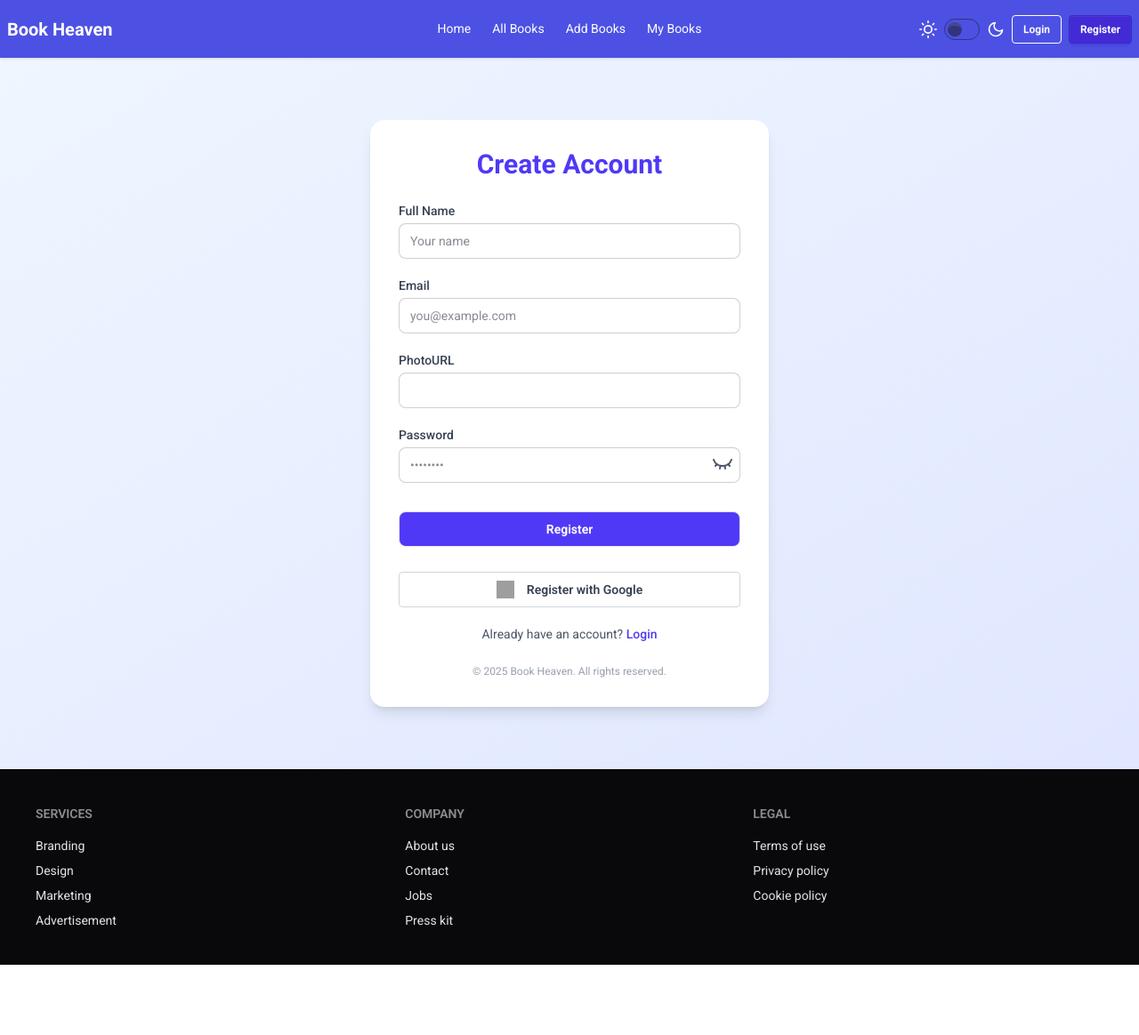
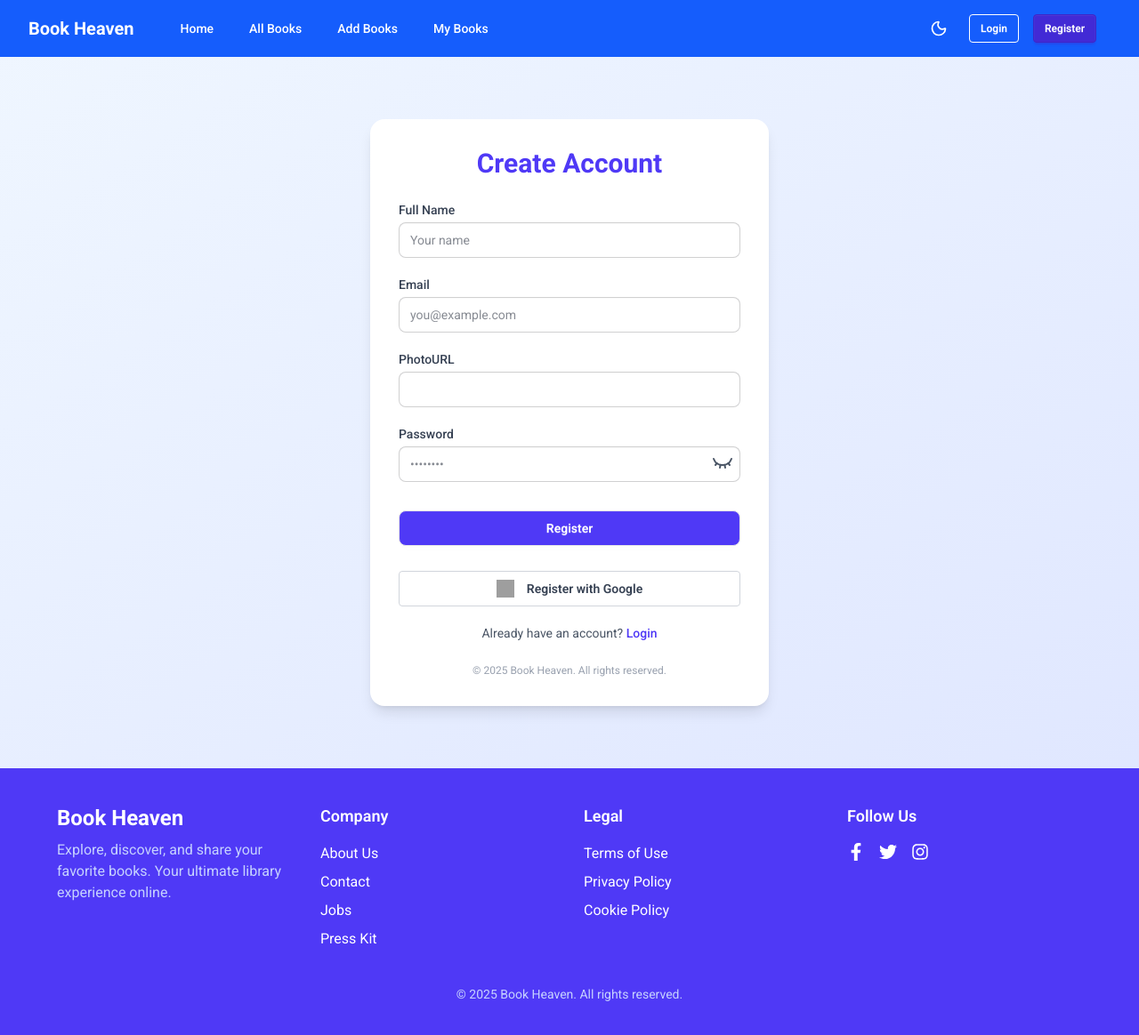
Before and after one commit to TajbinOvie/The-Book-Heaven-Client, a React (Vite) app: page /register in a window 1280 px wide. Shown: the top 1164 px of the page at 89% size. Before the commit the page ends 1085 px from the top, so only its background shows below. Built offline with nearby package versions, Linux system fonts and the light colour scheme; no server answers; grey boxes are pictures that could not be loaded.

Commit message:
10th commit-fixed navbar after a lot of effort

```diff
--- a/package.json
+++ b/package.json
@@ -21,6 +21,7 @@
     "react-dom": "^19.1.1",
     "react-icons": "^5.5.0",
     "react-router": "^7.9.5",
+    "react-tooltip": "^5.30.0",
     "sweetalert2": "^11.26.3",
     "tailwindcss": "^4.1.17"
   },
--- a/src/Components/Footer.jsx
+++ b/src/Components/Footer.jsx
@@ -1,31 +1,64 @@
 import React from 'react';
+import { format } from 'date-fns';
+import { FaFacebookF, FaTwitter, FaInstagram } from 'react-icons/fa';
 
 const Footer = () => {
+    const currentYear = format(new Date(), 'yyyy');
+
     return (
-        <div>
-            <footer className="footer sm:footer-horizontal bg-neutral text-neutral-content p-10">
-                <nav>
-                    <h6 className="footer-title">Services</h6>
-                    <a className="link link-hover">Branding</a>
-                    <a className="link link-hover">Design</a>
-                    <a className="link link-hover">Marketing</a>
-                    <a className="link link-hover">Advertisement</a>
-                </nav>
-                <nav>
-                    <h6 className="footer-title">Company</h6>
-                    <a className="link link-hover">About us</a>
-                    <a className="link link-hover">Contact</a>
-                    <a className="link link-hover">Jobs</a>
-                    <a className="link link-hover">Press kit</a>
-                </nav>
-                <nav>
-                    <h6 className="footer-title">Legal</h6>
-                    <a className="link link-hover">Terms of use</a>
-                    <a className="link link-hover">Privacy policy</a>
-                    <a className="link link-hover">Cookie policy</a>
-                </nav>
-            </footer>
-        </div>
+        <footer className="bg-indigo-600 text-white p-10">
+            <div className="max-w-6xl mx-auto grid grid-cols-1 sm:grid-cols-4 gap-8">
+
+                {/* Logo & Description */}
+                <div>
+                    <h2 className="text-2xl font-bold mb-2">Book Heaven</h2>
+                    <p className="text-indigo-200">
+                        Explore, discover, and share your favorite books. Your ultimate library experience online.
+                    </p>
+                </div>
+
+                {/* Company */}
+                <div>
+                    <h6 className="text-lg font-semibold mb-4">Company</h6>
+                    <ul className="space-y-2">
+                        <li><a className="hover:text-indigo-200 transition">About Us</a></li>
+                        <li><a className="hover:text-indigo-200 transition">Contact</a></li>
+                        <li><a className="hover:text-indigo-200 transition">Jobs</a></li>
+                        <li><a className="hover:text-indigo-200 transition">Press Kit</a></li>
+                    </ul>
+                </div>
+
+                {/* Legal */}
+                <div>
+                    <h6 className="text-lg font-semibold mb-4">Legal</h6>
+                    <ul className="space-y-2">
+                        <li><a className="hover:text-indigo-200 transition">Terms of Use</a></li>
+                        <li><a className="hover:text-indigo-200 transition">Privacy Policy</a></li>
+                        <li><a className="hover:text-indigo-200 transition">Cookie Policy</a></li>
+                    </ul>
+                </div>
+
+                {/* Social Media */}
+                <div>
+                    <h6 className="text-lg font-semibold mb-4">Follow Us</h6>
+                    <div className="flex gap-4 mt-2">
+                        <a href="https://facebook.com" target="_blank" rel="noopener noreferrer" className="hover:text-indigo-200 transition">
+                            <FaFacebookF size={20} />
+                        </a>
+                        <a href="https://twitter.com" target="_blank" rel="noopener noreferrer" className="hover:text-indigo-200 transition">
+                            <FaTwitter size={20} />
+                        </a>
+                        <a href="https://instagram.com" target="_blank" rel="noopener noreferrer" className="hover:text-indigo-200 transition">
+                            <FaInstagram size={20} />
+                        </a>
+                    </div>
+                </div>
+            </div>
+
+            <div className="mt-10 text-center text-sm text-indigo-200">
+                © {currentYear} Book Heaven. All rights reserved.
+            </div>
+        </footer>
     );
 };
 
--- a/src/Components/HeroBanner.jsx
+++ b/src/Components/HeroBanner.jsx
@@ -2,6 +2,7 @@ import React, { useEffect, useState } from "react";
 import axios from "axios";
 import { motion, AnimatePresence } from "framer-motion";
 import sliderBg from "../assets/bg-image.png"; // import your image
+import { Link } from "react-router";
 
 const HeroBanner = () => {
   const [books, setBooks] = useState([]);
@@ -63,12 +64,12 @@ const HeroBanner = () => {
               {current.summary || "A wonderful story waiting to be explored."}
             </p>
             <div className="flex gap-4 mt-6">
-              <button className="bg-indigo-600 text-white px-5 py-2 rounded-lg shadow hover:bg-indigo-700 transition">
+              <Link to={"/books"} className="bg-indigo-600 text-white px-5 py-2 rounded-lg shadow hover:bg-indigo-700 transition">
                 All Books
-              </button>
-              <button className="border border-white text-white px-5 py-2 rounded-lg hover:bg-white hover:text-indigo-700 transition">
+              </Link>
+              <Link to={"/add-book"}  className="border border-white text-white px-5 py-2 rounded-lg hover:bg-white hover:text-indigo-700 transition">
                 Create Book
-              </button>
+              </Link>
             </div>
           </motion.div>
 
--- a/src/Components/Navbar.jsx
+++ b/src/Components/Navbar.jsx
@@ -2,134 +2,104 @@ import React, { useContext, useEffect, useState } from 'react';
 import { NavLink } from 'react-router';
 import { AuthContext } from '../Provider/AuthContext';
 import Swal from 'sweetalert2';
+import { Tooltip } from 'react-tooltip';
+import 'react-tooltip/dist/react-tooltip.css';
+import { Sun, Moon } from 'lucide-react';
 
 const Navbar = () => {
     const { user, signOutUserFunction } = useContext(AuthContext);
     const [dropdownOpen, setDropdownOpen] = useState(false);
-
-  const [theme, setTheme] = useState(localStorage.getItem('theme') || "light")
+    const [mobileMenuOpen, setMobileMenuOpen] = useState(false);
+    const [theme, setTheme] = useState(localStorage.getItem('theme') || "light");
 
     useEffect(() => {
-    const html = document.querySelector('html')
-    html.setAttribute("data-theme", theme)
-    localStorage.setItem("theme", theme)
-  }, [theme])
+        const html = document.querySelector('html');
+        html.setAttribute("data-theme", theme);
+        localStorage.setItem("theme", theme);
+    }, [theme]);
 
     const navLinks = (
         <>
             <li>
-        <NavLink to="/" className="hover:text-indigo-200 dark:hover:text-indigo-100">
-          Home
-        </NavLink>
+                <NavLink className="px-3 py-2 rounded-md text-sm font-medium hover:bg-indigo-600 hover:text-white transition block" to="/">Home</NavLink>
             </li>
             <li>
-        <NavLink to="/books" className="hover:text-indigo-200 dark:hover:text-indigo-100">
-          All Books
-        </NavLink>
+                <NavLink className="px-3 py-2 rounded-md text-sm font-medium hover:bg-indigo-600 hover:text-white transition block" to="/books">All Books</NavLink>
             </li>
             <li>
-        <NavLink to="/add-book" className="hover:text-indigo-200 dark:hover:text-indigo-100">
-          Add Books
-        </NavLink>
+                <NavLink className="px-3 py-2 rounded-md text-sm font-medium hover:bg-indigo-600 hover:text-white transition block" to="/add-book">Add Books</NavLink>
             </li>
             <li>
-        <NavLink to="/my-books" className="hover:text-indigo-200 dark:hover:text-indigo-100">
-          My Books
-        </NavLink>
+                <NavLink className="px-3 py-2 rounded-md text-sm font-medium hover:bg-indigo-600 hover:text-white transition block" to="/my-books">My Books</NavLink>
             </li>
         </>
     );
 
     const handleLogout = () => {
         signOutUserFunction()
-      .then(res => {
-        Swal.fire("Log Out Successful");
-      })
-      .catch(e => {
-        Swal.fire(e.message);
-      });
+            .then(() => Swal.fire("Logged out successfully"))
+            .catch(e => Swal.fire(e.message));
     };
 
-  const handleTheme = (checked) => {
-    setTheme(checked? "dark" : "light")
+    const handleTheme = () => {
+        setTheme(theme === "dark" ? "light" : "dark");
     };
 
     return (
-    <div className="navbar bg-[#4c51e3] shadow-sm text-white">
-      <div className="navbar-start">
-        <div className="dropdown">
-          <div tabIndex={0} role="button" className="btn btn-ghost lg:hidden text-white">
-            <svg xmlns="http://www.w3.org/2000/svg"
-              className="h-5 w-5"
-              fill="none"
-              viewBox="0 0 24 24"
-              stroke="currentColor">
-              <path strokeLinecap="round"
-                strokeLinejoin="round"
-                strokeWidth="2"
-                d="M4 6h16M4 12h8m-8 6h16" />
-            </svg>
+        <nav className="bg-blue-600 text-white shadow-md">
+            <div className="max-w-7xl mx-auto px-4 sm:px-6 lg:px-8">
+                <div className="flex justify-between h-16 items-center">
+
+                    {/* Logo */}
+                    <div className="flex items-center">
+                        <div className="flex-shrink-0 text-xl font-bold">
+                            <NavLink to="/">Book Heaven</NavLink>
                         </div>
-          <ul
-            tabIndex="-1"
-            className="menu menu-sm dropdown-content bg-white dark:bg-gray-800 rounded-box z-[1] mt-3 w-52 p-2 shadow dark:text-gray-200"
-          >
-            {navLinks}
-          </ul>
+                        {/* Desktop menu */}
+                        <div className="hidden lg:flex lg:ml-10">
+                            <ul className="flex space-x-4">{navLinks}</ul>
                         </div>
-        <NavLink to="/" className="text-xl font-bold text-white">
-          Book Heaven
-        </NavLink>
                     </div>
 
-      <div className="navbar-center hidden lg:flex">
-        <ul className="menu menu-horizontal px-1 text-white">
-          {navLinks}
-        </ul>
+                    {/* Right side */}
+                    <div className="flex items-center space-x-4">
+                        {/* Theme toggle */}
+                        <div>
+                            <button
+                                id="theme-toggle"
+                                className="p-2 rounded-md hover:bg-blue-700 transition"
+                                onClick={handleTheme}
+                            >
+                                {theme === "dark" ? <Sun size={20} /> : <Moon size={20} />}
+                            </button>
+                            <Tooltip
+                                anchorId="theme-toggle"
+                                content="Toggle Theme"
+                                className="bg-blue-700 text-white text-sm z-[9999]"
+                                place="bottom"
+                            />
                         </div>
 
-      <div className="navbar-end gap-2">
-        <label className="flex cursor-pointer gap-2 items-center">
-          <svg xmlns="http://www.w3.org/2000/svg"
-            width="20" height="20" viewBox="0 0 24 24" fill="none"
-            stroke="currentColor" strokeWidth="2" strokeLinecap="round" strokeLinejoin="round">
-            <circle cx="12" cy="12" r="5" />
-            <path d="M12 1v2M12 21v2M4.2 4.2l1.4 1.4M18.4 18.4l1.4 1.4M1 12h2M21 12h2M4.2 19.8l1.4-1.4M18.4 5.6l1.4-1.4" />
-          </svg>
-          <input type="checkbox" className="toggle theme-controller" onChange={e => handleTheme(e.target.checked)} />
-          <svg xmlns="http://www.w3.org/2000/svg"
-            width="20" height="20" viewBox="0 0 24 24" fill="none"
-            stroke="currentColor" strokeWidth="2" strokeLinecap="round" strokeLinejoin="round">
-            <path d="M21 12.79A9 9 0 1 1 11.21 3 7 7 0 0 0 21 12.79z" />
-          </svg>
-        </label>
-
-        {!user && (
+                        {!user ? (
                             <>
-            <NavLink to="/login" className="btn btn-outline btn-sm text-white border-white">
-              Login
-            </NavLink>
-            <NavLink to="/register" className="btn btn-primary btn-sm text-white">
-              Register
-            </NavLink>
+                                <NavLink className="btn btn-outline btn-sm text-white border-white" to="/login">Login</NavLink>
+                                <NavLink className="btn btn-primary btn-sm text-white" to="/register">Register</NavLink>
                             </>
-        )}
-
-        {user && (
+                        ) : (
                             <div className="relative">
                                 <img
                                     src={user.photoURL || 'https://cdn-icons-png.flaticon.com/512/149/149071.png'}
                                     alt="User"
-              className="w-10 h-10 rounded-full cursor-pointer"
+                                    className="w-10 h-10 rounded-full cursor-pointer border-2 border-white"
                                     onClick={() => setDropdownOpen(!dropdownOpen)}
                                 />
                                 {dropdownOpen && (
-              <ul className="absolute right-0 mt-2 w-40 bg-white dark:bg-gray-800 shadow-lg rounded-lg py-2 z-[2] dark:text-gray-200">
-                <li className="px-4 py-2 hover:bg-indigo-100 dark:hover:bg-indigo-700 cursor-pointer text-blue-600">
-                  <NavLink to="/profile">Profile</NavLink>
+                                    <ul className="absolute right-0 mt-2 w-40 bg-white shadow-lg rounded-lg py-2 z-50 text-gray-800">
+                                        <li className="px-4 py-2 hover:bg-blue-100 rounded transition">
+                                            <NavLink to="/profile" className="block">Profile</NavLink>
                                         </li>
                                         <li
-                  className="px-4 py-2 hover:bg-red-100 dark:hover:bg-red-700 cursor-pointer text-red-600 dark:text-red-400"
+                                            className="px-4 py-2 hover:bg-red-100 rounded cursor-pointer transition text-red-600"
                                             onClick={handleLogout}
                                         >
                                             Logout
@@ -138,8 +108,40 @@ const Navbar = () => {
                                 )}
                             </div>
                         )}
+
+                        {/* Mobile menu button */}
+                        <div className="lg:hidden">
+                            <button
+                                onClick={() => setMobileMenuOpen(!mobileMenuOpen)}
+                                className="p-2 rounded-md hover:bg-blue-700 transition"
+                            >
+                                <svg className="h-6 w-6" fill="none" stroke="currentColor" viewBox="0 0 24 24">
+                                    <path strokeLinecap="round" strokeLinejoin="round" strokeWidth="2" d={mobileMenuOpen ? "M6 18L18 6M6 6l12 12" : "M4 6h16M4 12h16M4 18h16"} />
+                                </svg>
+                            </button>
                         </div>
                     </div>
+                </div>
+
+                {/* Mobile Menu */}
+                {mobileMenuOpen && (
+                    <div className="lg:hidden mt-2 bg-blue-600 rounded-md shadow-lg p-2 space-y-2 text-white">
+                        <ul>{navLinks}</ul>
+                        {user && (
+                            <div className="mt-2 border-t border-blue-400 pt-2">
+                                <p className="px-3 py-2">{user.displayName || "User"}</p>
+                                <button
+                                    onClick={handleLogout}
+                                    className="w-full text-left px-3 py-2 hover:bg-red-500 rounded transition text-red-600"
+                                >
+                                    Logout
+                                </button>
+                            </div>
+                        )}
+                    </div>
+                )}
+            </div>
+        </nav>
     );
 };
 
```
Also changed, not shown: 1 other file (tests, documents, lock files or other folders). Lines whose indentation alone changed are shown as unchanged.
